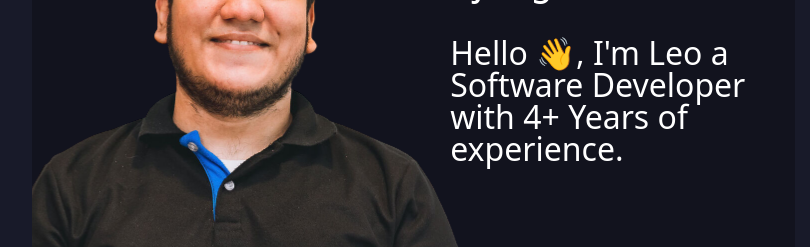
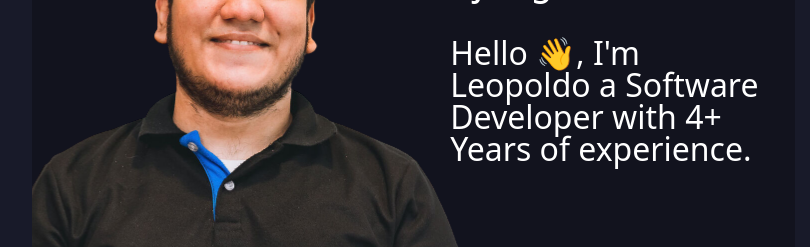
Before and after one commit to LeopoldoLira/portfolio, an Astro site: page / in a window 1280 px wide. Shown: the part 481-728 px from the top of the page, 96-906 px from the left. Built offline with nearby package versions, Linux system fonts and the light colour scheme; Astro itself is replaced by a stand-in of ours.

Commit message:
update (homepage): updated my name

```diff
--- a/src/pages/index.astro
+++ b/src/pages/index.astro
@@ -10,7 +10,7 @@ import HomeLayout from "../layouts/HomeLayout.astro";
     <div id="about-container" class="observer__item tablet:col-start-1 tablet:col-end-5 bg-black/25 col-start-1 col-end-4 row-start-1 row-end-3 mobile-l:row-end-3 w-full rounded-3xl">
       <div class="flex justify-center items-center flex-col h-full pl-[18rem] mobile-l:pl-0 gap-10 mobile-l:gap-5 4k:pl-[25rem]">
         <h1 class='mobile-l:text-2xl 4k:text-[2.5rem] text-3xl italic font-medium text-white w-[90%]'>Based in Nicaragua, delivering customizable WordPress solutions and full-stack apps with Django and React.</h1>
-        <p class='mobile-l:text-[1rem] text-2xl 4k:text-[2rem] text-white w-[90%] mobile-l:px-0 font-thin'>Hello 👋, I'm Leo a Software Developer with 4+ Years of experience.</p>
+        <p class='mobile-l:text-[1rem] text-2xl 4k:text-[2rem] text-white w-[90%] mobile-l:px-0 font-thin'>Hello 👋, I'm Leopoldo a Software Developer with 4+ Years of experience.</p>
       </div>
     </div>
 
```
